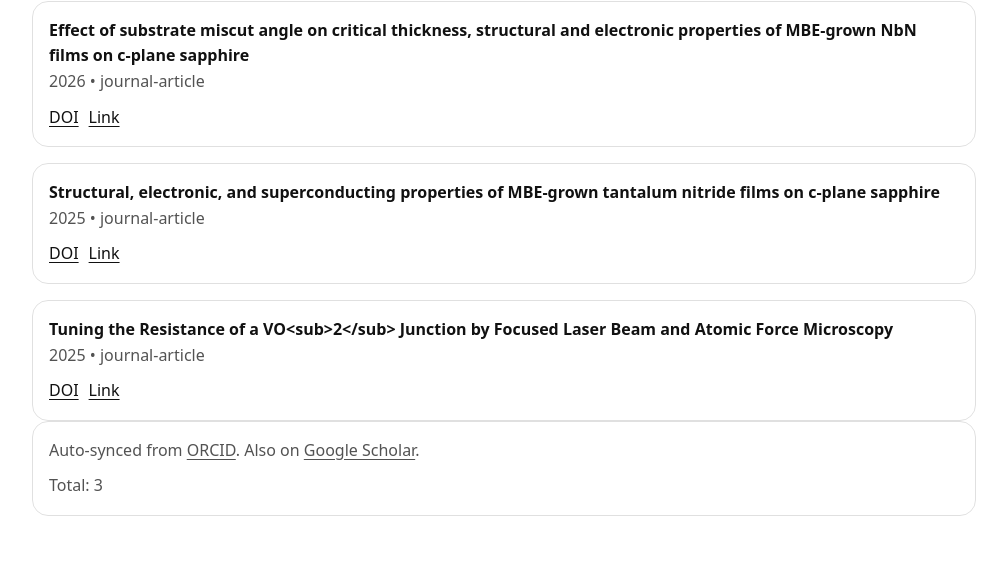
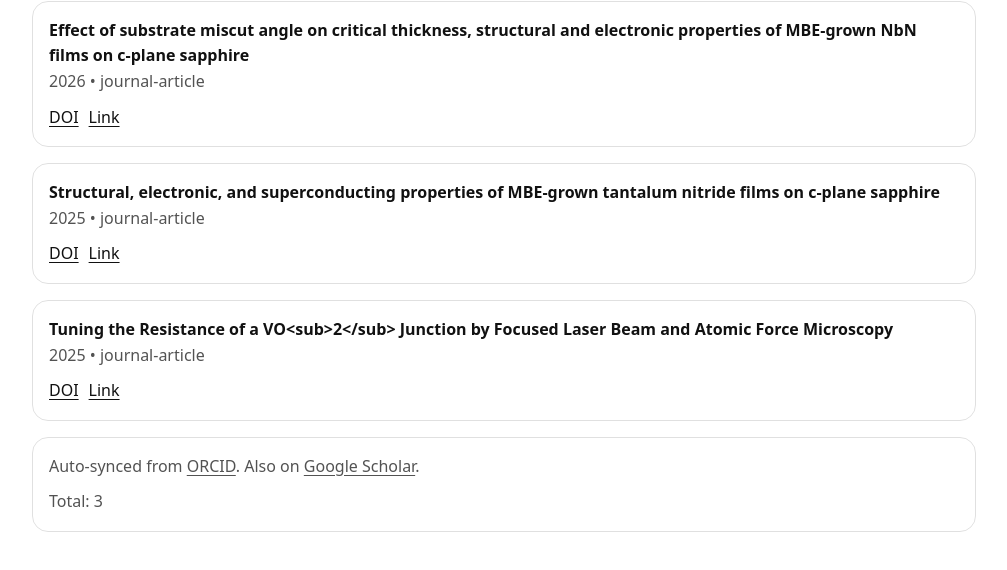
Before and after one commit to amitrohanr2001/personal-webpage, an Astro site: page /publications in a window 1280 px wide. Shown: the part 164-734 px from the top of the page, without its empty margins (136-1143 px from the left). Built offline with nearby package versions, Linux system fonts and the light colour scheme; Astro itself is replaced by a stand-in of ours.

Commit message:
publications page change

```diff
--- a/src/pages/publications.astro
+++ b/src/pages/publications.astro
@@ -45,8 +45,9 @@ const orcidUrl = "https://orcid.org/0009-0001-9788-1259";
         ))}
       </div>
 
-      <div class="card">
-        <p class="small" style="margin: 0;">
+
+      <div class="card" style="margin-top: 16px">
+        <p class="small" style="margin: 0px;">
           Auto-synced from <a href={orcidUrl} target="_blank" rel="noreferrer">ORCID</a>.
           Also on <a href={scholarUrl} target="_blank" rel="noreferrer">Google Scholar</a>.
         </p>
```
